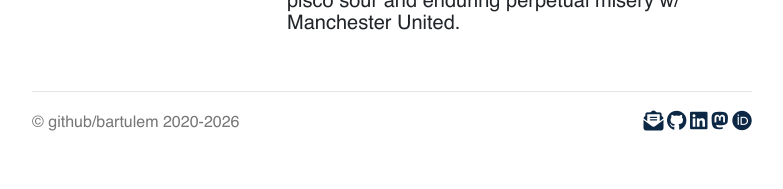
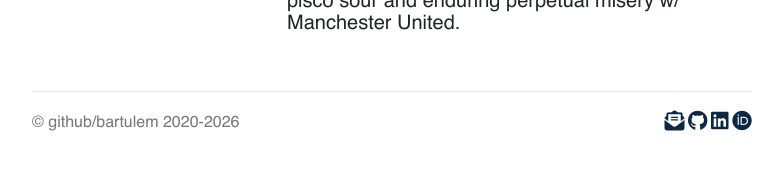
Before and after one commit to bartulem/bartulem.github.io, a Jekyll site: the page built from index.html, in a window 1280 px wide. Shown: the part 760-949 px from the top of the page, without its empty margins (248-1031 px from the left). Built offline with Jekyll 4.4.1, drawn with Linux system fonts in a browser that asks for light colours; nearby versions of some CDN libraries; comment, search, counter and statistics services are not loaded; a style sheet for code colours, icons or effects is not loaded.

Commit message:
Replace Mastodon with Bluesky link and update contact email
Co-Authored-By: Claude Fable 5.2 <noreply@anthropic.com>

```diff
--- a/_data/social-media.yml
+++ b/_data/social-media.yml
@@ -1,5 +1,5 @@
 email:
-  id: 'bmimica@princeton.edu'
+  id: 'bartul.mimica@proton.me'
   href: 'mailto:'
   title: 'Email'
   type: 'fa'
--- a/_includes/footer.html
+++ b/_includes/footer.html
@@ -6,11 +6,11 @@
 	<div class="col-sm-4">
 	<p class="float-right">
 	<small>
-	<a href="mailto:bmimica@princeton.edu" target="_blank" ><i class="fas fa-envelope-open-text" style='font-size:20px'></i></a>
+	<a href="mailto:bartul.mimica@proton.me" target="_blank" ><i class="fas fa-envelope-open-text" style='font-size:20px'></i></a>
 	<a href="https://figshare.com/authors/Bartul_Mimica/11877176" target="_blank" ><i class="iconify" data-icon="simple-icons:figshare" style='font-size:20px'></i></a>
 	<a href="https://github.com//bartulem" target="_blank" ><i class="fab fa-github" style='font-size:20px'></i></a>
 	<a href="https://www.linkedin.com/in//bartul-mimica" target="_blank" ><i class="fab fa-linkedin" style='font-size:20px'></i></a>
-	<a rel="me" href="https://fediscience.org/@bartulem" target="_blank" ><i class="fab fa-mastodon" style='font-size:20px'></i></a>
+	<a href="https://bsky.app/profile/bartulem.bsky.social" target="_blank" ><i class="iconify" data-icon="simple-icons:bluesky" style='font-size:20px'></i></a>
 	<a href="https://orcid.org/0000-0001-6404-0560" target="_blank" ><i class="fab fa-orcid" style='font-size:20px'></i></a>
 	</small></p>
 	</div>
```
